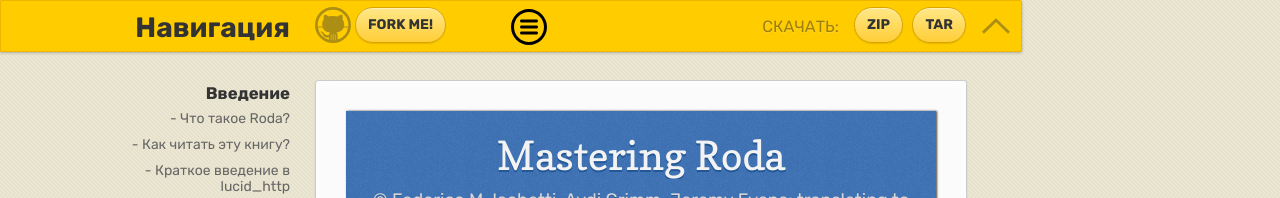
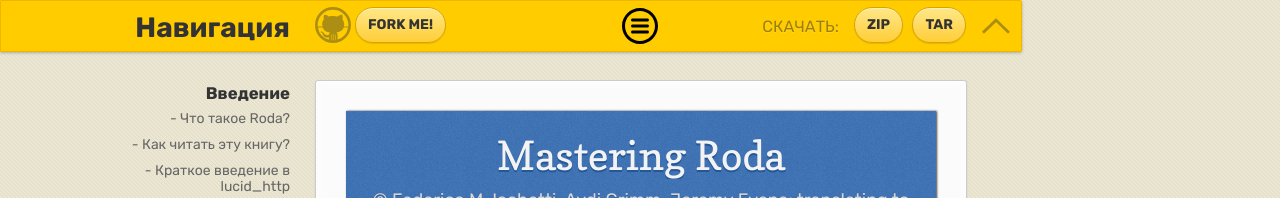
Before and after one commit to denisborovensky/github-pages-ebook-template, a Jekyll site: the page built from index.md, in a window 1280 px wide. Shown: the top 198 px of the page. Built offline with Jekyll 4.4.1, drawn with Linux system fonts in a browser that asks for light colours; some web fonts are replaced; our own code applies the rules of GitHub Pages for plain Markdown files.

Commit message:
fix: change menu button position

```diff
--- a/_sass/jekyll-theme-leap-day.scss
+++ b/_sass/jekyll-theme-leap-day.scss
@@ -169,8 +169,9 @@
 	width: 36px;
 	height: 36px;
 	background: url(../images/menu-icon.svg) 0 0 repeat;
-	position: absolute;
+	position: fixed;
 	left: 50%;
+  margin-left: -18px;
 	top: 8px;
 }
 .menu-close {
```
